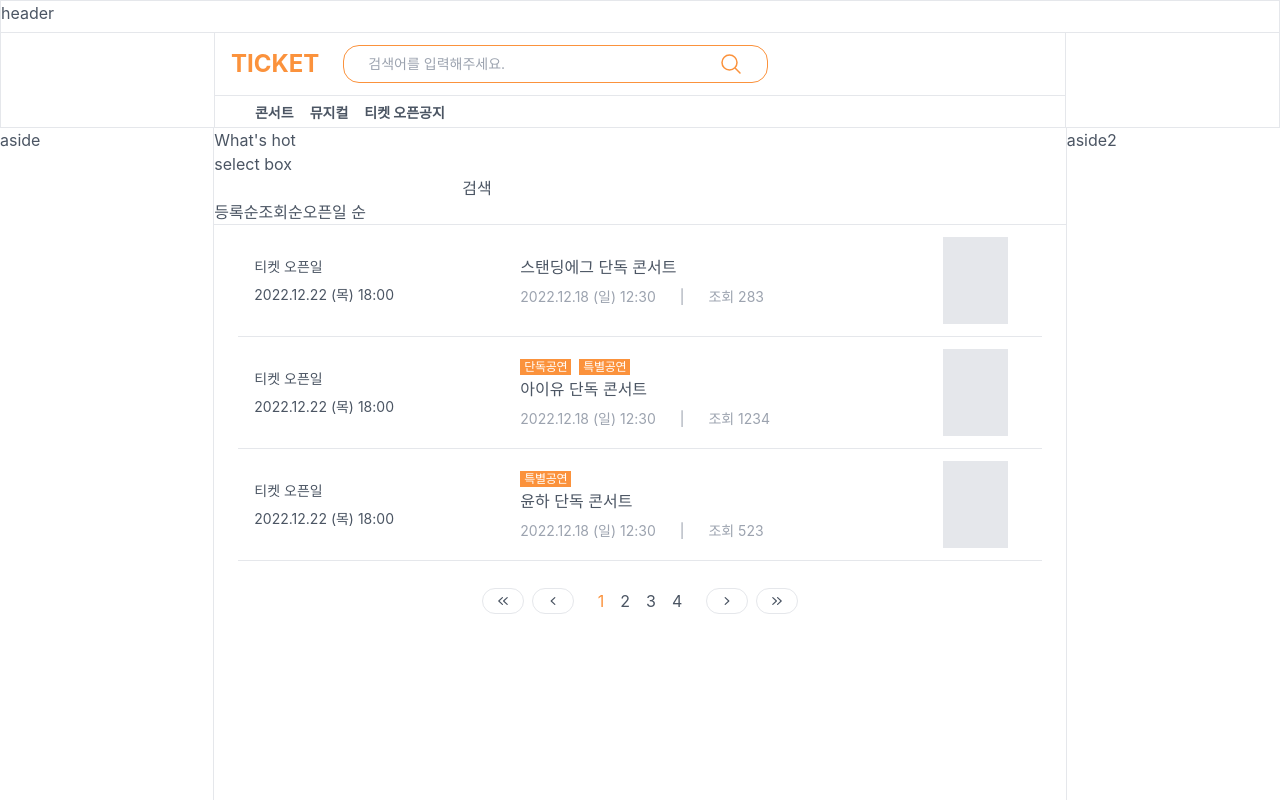
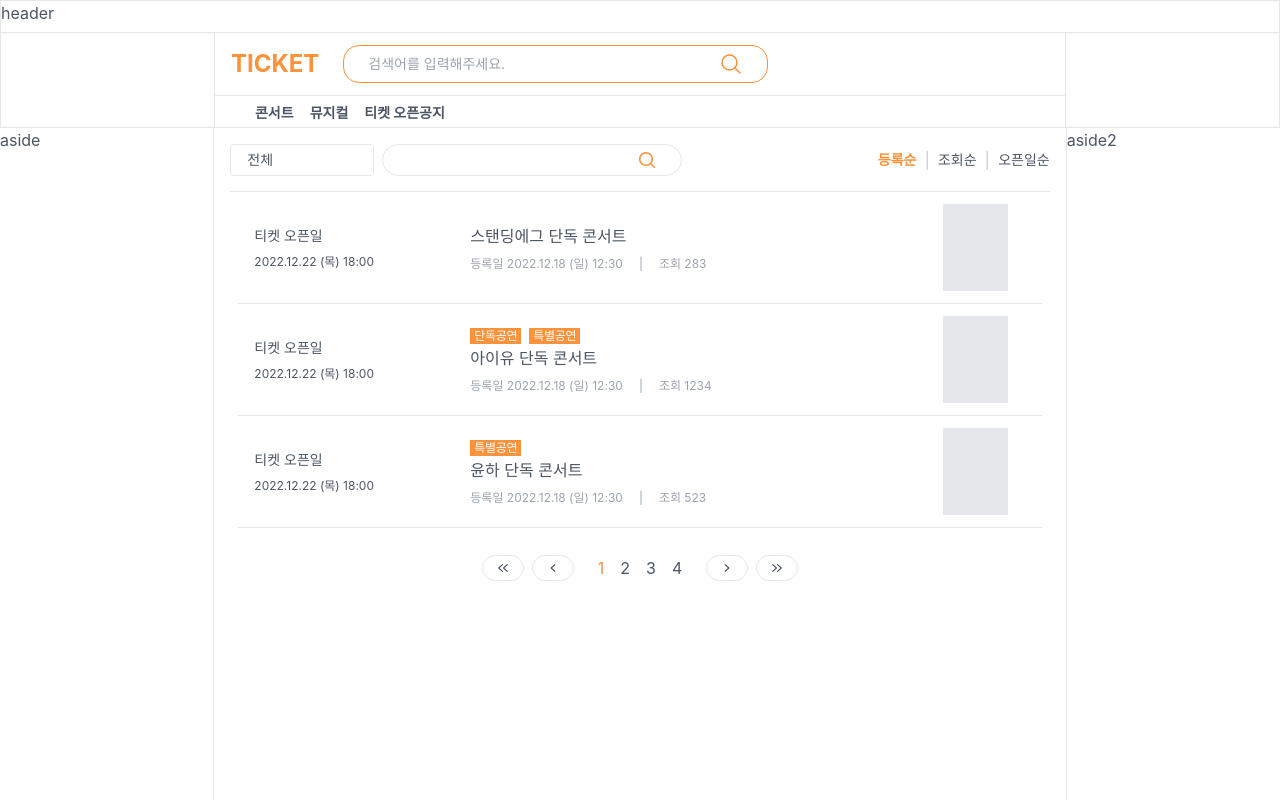
Before and after one commit to HEY-TICKET/hey_ticket, a Next.js app: page /open/page/1 in a window 1280 px wide. Built offline with nearby package versions, Linux system fonts and the light colour scheme.

Commit message:
Feat:  티켓 오픈공지 페이지
- Select 기능 및 디자인 구현
- 검색 창(SearchForm) 클래스네임 파라미터 변경
- 카테고리 옵션 선택 컴포넌트 생성
- OpenNoticeListItem.tsx, CategoryList.tsx 컴포넌트 분리

```diff
--- /dev/null
+++ b/src/components/CategoryList.tsx
@@ -0,0 +1,44 @@
+import React from "react";
+
+export type OptionItemProps = {
+  value: string | number;
+  label: string;
+};
+
+interface CategoryListProps {
+  list: OptionItemProps[];
+  value: OptionItemProps;
+  onChange: (value: OptionItemProps) => void;
+}
+
+const CategoryList = ({ list, value, onChange }: CategoryListProps) => {
+  return (
+    <section className={"flex gap-2"}>
+      {list.map((item, index) => {
+        const isNotLast = index + 1 !== list.length;
+        const isCurrentValue = item.value === value.value;
+        return (
+          <>
+            <button
+              className={`text-[14px] ${
+                isCurrentValue
+                  ? "text-orange-400 font-bold"
+                  : "hover:text-orange-400"
+              }`}
+              onClick={() => onChange(item)}
+            >
+              {item.label}
+            </button>
+            {isNotLast ? (
+              <div className={"font-medium text-gray-300"}>|</div>
+            ) : (
+              <></>
+            )}
+          </>
+        );
+      })}
+    </section>
+  );
+};
+
+export default CategoryList;
--- a/src/components/Tag.tsx
+++ b/src/components/Flag.tsx
@@ -1,11 +1,11 @@
 import React from "react";
 
-export interface TagProps {
+export interface FlagProps {
   children: string;
   className?: string;
 }
 
-const Tag = ({ children, className = "" }: TagProps) => {
+const Flag = ({ children, className = "" }: FlagProps) => {
   return (
     <div
       className={`w-fit px-1 m-0 text-xs bg-orange-400 text-white tracking-tight my-0.5 ${className}`}
@@ -15,4 +15,4 @@ const Tag = ({ children, className = "" }: TagProps) => {
   );
 };
 
-export default Tag;
+export default Flag;
--- /dev/null
+++ b/src/components/OpenNoticeListItem.tsx
@@ -0,0 +1,65 @@
+import Flag from "./Flag";
+import React from "react";
+
+export interface TagProps {
+  title: string;
+  className?: string;
+}
+
+export interface OpenNoticeListItemProps {
+  openDate: string;
+  title: string;
+  registrationDate: string;
+  tags?: TagProps[];
+  hits: number;
+  posterUrl?: string;
+  id: number;
+}
+
+const OpenNoticeListItem = ({
+  openDate,
+  title,
+  registrationDate,
+  tags,
+  hits,
+  posterUrl,
+}: OpenNoticeListItemProps) => {
+  return (
+    <div
+      className={
+        "grid grid-cols-[200px_auto_100px] gap-4 border-b py-3 px-4 h-28 mx-6"
+      }
+    >
+      <section className={"flex flex-col gap-2 justify-center text-sm"}>
+        <span>티켓 오픈일</span>
+        <p className={"text-xs"}>{openDate}</p>
+      </section>
+      <section className={"flex flex-col justify-center gap-2"}>
+        <div>
+          <div className={"flex gap-2"}>
+            {tags?.map((tag, index) => (
+              <Flag key={index} className={tag.className}>
+                {tag.title}
+              </Flag>
+            ))}
+          </div>
+          <span>{title}</span>
+        </div>
+        <div className={"flex gap-4 text-gray-400 text-xs"}>
+          <p>등록일 {registrationDate}</p>
+          <div>|</div>
+          <p>조회 {hits}</p>
+        </div>
+      </section>
+      <section>
+        {posterUrl ? (
+          <img src={posterUrl} alt="poster" />
+        ) : (
+          <div className={"w-[65px] h-full bg-gray-200 m-auto"}></div>
+        )}
+      </section>
+    </div>
+  );
+};
+
+export default OpenNoticeListItem;
--- a/src/components/SearchForm.tsx
+++ b/src/components/SearchForm.tsx
@@ -3,19 +3,57 @@ import React, { useState } from "react";
 interface SearchFormProps {
   placeholder?: string;
   onSubmit: (value: string) => void;
-  className?: string;
+  className?: {
+    form?: string;
+    input?: string;
+  };
+  icon?: React.ReactNode;
+  iconSize?: "md" | "sm";
 }
+
+const MagnifyingGlass = (
+  <svg
+    xmlns="http://www.w3.org/2000/svg"
+    fill="none"
+    viewBox="0 0 24 24"
+    strokeWidth={1.5}
+    stroke="currentColor"
+    className="w-6 h-6"
+  >
+    <path
+      strokeLinecap="round"
+      strokeLinejoin="round"
+      d="M21 21l-5.197-5.197m0 0A7.5 7.5 0 105.196 5.196a7.5 7.5 0 0010.607 10.607z"
+    />
+  </svg>
+);
+
+const MiniMagnifyingGlass = (
+  <svg
+    xmlns="http://www.w3.org/2000/svg"
+    viewBox="0 0 20 20"
+    fill="currentColor"
+    className="w-5 h-5"
+  >
+    <path
+      fillRule="evenodd"
+      d="M9 3.5a5.5 5.5 0 100 11 5.5 5.5 0 000-11zM2 9a7 7 0 1112.452 4.391l3.328 3.329a.75.75 0 11-1.06 1.06l-3.329-3.328A7 7 0 012 9z"
+      clipRule="evenodd"
+    />
+  </svg>
+);
 
 const SearchForm = ({
   placeholder = "",
   className,
   onSubmit,
+  iconSize = "md",
 }: SearchFormProps) => {
   const [value, setValue] = useState<string>("");
 
   return (
     <form
-      className={`flex items-center rounded-2xl border w-1/2 min-w-[300px] mx-2 px-6 py-1.5 ${className}`}
+      className={`flex items-center rounded-2xl border w-1/2 min-w-[300px] mx-2 px-6 py-1.5 ${className?.form}`}
       onSubmit={(e) => {
         e.preventDefault();
         onSubmit(value);
@@ -23,27 +61,14 @@ const SearchForm = ({
     >
       <input
         type="text"
-        className={"flex-1 outline-0 mr-2 text-sm"}
+        className={`flex-1 outline-0 mr-2 text-sm ${className?.input}`}
         placeholder={placeholder}
         onChange={(e: React.ChangeEvent<HTMLInputElement>) =>
           setValue(e.target.value)
         }
       />
       <button className={"text-orange-400"}>
-        <svg
-          xmlns="http://www.w3.org/2000/svg"
-          fill="none"
-          viewBox="0 0 24 24"
-          strokeWidth={1.5}
-          stroke="currentColor"
-          className="w-6 h-6"
-        >
-          <path
-            strokeLinecap="round"
-            strokeLinejoin="round"
-            d="M21 21l-5.197-5.197m0 0A7.5 7.5 0 105.196 5.196a7.5 7.5 0 0010.607 10.607z"
-          />
-        </svg>
+        {iconSize === "md" ? MagnifyingGlass : MiniMagnifyingGlass}
       </button>
     </form>
   );
--- /dev/null
+++ b/src/components/Select.tsx
@@ -0,0 +1,92 @@
+import React, { useEffect, useRef, useState } from "react";
+
+export interface SelectOption {
+  value: string;
+  label: string;
+}
+
+interface SelectProps {
+  options: SelectOption[];
+  value: SelectOption | null;
+  onChange: (value: SelectOption) => void;
+  placeholder?: string;
+}
+
+const Select = ({
+  options,
+  value = null,
+  onChange,
+  placeholder = "Select...",
+}: SelectProps) => {
+  const ref = useRef<HTMLDivElement>(null);
+  const [showOption, setShowOption] = useState(false);
+
+  const handleItemChange = (value: SelectOption) => {
+    onChange(value);
+    setShowOption(false);
+  };
+
+  const handleOutsideClick = ({ target }: MouseEvent): void => {
+    if (ref.current) {
+      if (showOption && !ref.current.contains(target as Node)) {
+        setShowOption(false);
+      }
+    }
+  };
+
+  useEffect(() => {
+    if (showOption) document.addEventListener("mousedown", handleOutsideClick);
+    return () => {
+      document.removeEventListener("mousedown", handleOutsideClick);
+    };
+  });
+
+  return (
+    <div ref={ref} className={"relative text-sm"}>
+      <div
+        className={`w-full h-8 rounded cursor-pointer transition duration-100 ease-linear ${
+          showOption
+            ? "outline outline-2 outline-orange-200 border border-orange-400 "
+            : "border hover:border-gray-400"
+        }`}
+        onClick={() => setShowOption(!showOption)}
+        onBlur={() => setShowOption(false)}
+      >
+        <div className={"px-4 h-full flex items-center"}>
+          {value ? value.label : placeholder}
+        </div>
+      </div>
+      {showOption ? (
+        <ul
+          className={
+            "absolute z-10 border bg-white w-full mt-1 py-1 rounded shadow-md"
+          }
+        >
+          {options.map((option, index) => {
+            return (
+              <li
+                className={`w-full h-8 cursor-pointer`}
+                key={index}
+                onClick={() => handleItemChange(option)}
+              >
+                <div
+                  className={`px-4 h-full flex items-center mx-1 rounded ${
+                    option.value === value?.value
+                      ? "bg-orange-400 text-white"
+                      : "hover:bg-orange-100 hover:text-orange-400"
+                  }`}
+                >
+                  {option.label}
+                </div>
+              </li>
+            );
+          })}
+        </ul>
+      ) : (
+        <></>
+      )}
+    </div>
+  );
+};
+
+export default Select;
--- a/src/components/layout/index.tsx
+++ b/src/components/layout/index.tsx
@@ -28,7 +28,7 @@ const Header = () => {
   const NavList: NavListTypes[] = [
     { title: "콘서트", href: "/concert" },
     { title: "뮤지컬", href: "/musical" },
-    { title: "티켓 오픈공지", href: "/open/page" },
+    { title: "티켓 오픈공지", href: "/open/page/1" },
   ];
 
   const router = useRouter();
@@ -50,7 +50,7 @@ const Header = () => {
           <SearchForm
             onSubmit={(value) => console.log(value)}
             placeholder={"검색어를 입력해주세요."}
-            className={"border-orange-400"}
+            className={{ form: "border-orange-400" }}
           />
         </section>
         <nav className={"h-8 border-t px-8"}>
--- a/src/pages/open/page/[page_index].tsx
+++ b/src/pages/open/page/[page_index].tsx
@@ -1,26 +1,52 @@
 import React, { useCallback, useEffect, useState } from "react";
 import { GetStaticPropsContext, InferGetStaticPropsType } from "next";
 import Pagination from "../../../components/Pagination";
-import Tag from "../../../components/Tag";
 import { useRouter } from "next/router";
+import Select, { SelectOption } from "../../../components/Select";
+import SearchForm from "../../../components/SearchForm";
+import OpenNoticeListItem, {
+  OpenNoticeListItemProps,
+} from "../../../components/OpenNoticeListItem";
+import CategoryList, {
+  OptionItemProps,
+} from "../../../components/CategoryList";
 
 interface NoticeProps {}
+
+const options = [
+  { value: "all", label: "전체" },
+  { value: "concert", label: "콘서트" },
+  { value: "musical", label: "뮤지컬" },
+];
+const categoryList = [
+  { value: 1, label: "등록순" },
+  { value: 2, label: "조회순" },
+  { value: 3, label: "오픈일순" },
+];
 
 const OpenNotice = ({
   OpenNoticeList,
 }: InferGetStaticPropsType<typeof getStaticProps>) => {
   const router = useRouter();
+  const [activePage, setActivePage] = useState(1);
+  const [selectedOption, setSelectedOption] = useState<SelectOption>(
+    options[0]
+  );
+  const [selectedCategoryOption, setSelectedCategoryOption] =
+    useState<OptionItemProps>(categoryList[0]);
 
-  const [activePage, setActivePage] = useState(1);
+  const handleSelectChange = (value: any) => {
+    if (value) {
+      setSelectedOption(value);
+    }
+  };
 
-  const handlePaginationChange = useCallback((page: number) => {
+  const handlePaginationChange = useCallback(async (page: number) => {
     setActivePage(page);
-    console.log(
-      router.push({
-        pathname: router.pathname,
-        query: { page_index: page },
-      })
-    );
+    await router.push({
+      pathname: router.pathname,
+      query: { page_index: page },
+    });
   }, []);
 
   useEffect(() => {
@@ -37,19 +63,30 @@ const OpenNotice = ({
 
   return (
     <div className={""}>
-      <section>What's hot</section>
       <section>
-        <div className={"border-b"}>
-          <section>
-            <div>select box</div>
-            <input type="text" />
-            <button>검색</button>
+        <div className={"border-b flex items-center justify-between h-16 mx-4"}>
+          <section className={"flex items-center h-8 text-sm"}>
+            <div className={"w-36"}>
+              <Select
+                options={options}
+                value={selectedOption}
+                onChange={handleSelectChange}
+              />
+            </div>
+            <SearchForm
+              className={{
+                form: `h-8 rounded px-4 min-w-[150px] w-[225px]`,
+                input: "w-[100px]",
+              }}
+              onSubmit={(value) => console.log(value)}
+              iconSize={"sm"}
+            />
           </section>
-          <section>
-            <button>등록순</button>
-            <button>조회순</button>
-            <button>오픈일 순</button>
-          </section>
+          <CategoryList
+            list={categoryList}
+            value={selectedCategoryOption}
+            onChange={(item) => setSelectedCategoryOption(item)}
+          />
         </div>
         <ul>
           <li>
@@ -71,18 +108,13 @@ const OpenNotice = ({
 export const getStaticPaths = async () => {
   // todo : 이곳에서 현재 page_index 에 관한 정보를 불러와서 getStaticProps 에 전달한다.
   return {
-    paths: [
-      { params: { page_index: "1" } },
-      { params: { page_index: "2" } },
-      { params: { page_index: "3" } },
-      { params: { page_index: "4" } },
-    ],
+    paths: [{ params: { page_index: "1" } }],
     fallback: true,
   };
 };
 
 export const getStaticProps = async ({ params }: GetStaticPropsContext) => {
-  console.log(params);
+  // console.log(params);
   const exampleList: OpenNoticeListItemProps[] = [
     {
       openDate: "2022.12.22 (목) 18:00",
@@ -141,64 +173,3 @@ export const getStaticProps = async ({ params }: GetStaticPropsContext) => {
 };
 
 export default OpenNotice;
-
-export interface TagProps {
-  title: string;
-  className?: string;
-}
-
-interface OpenNoticeListItemProps {
-  openDate: string;
-  title: string;
-  registrationDate: string;
-  tags?: TagProps[];
-  hits: number;
-  posterUrl?: string;
-  id: number;
-}
-
-const OpenNoticeListItem = ({
-  openDate,
-  title,
-  registrationDate,
-  tags,
-  hits,
-  posterUrl,
-}: OpenNoticeListItemProps) => {
-  return (
-    <div
-      className={
-        "grid grid-cols-[250px_auto_100px] gap-4 border-b py-3 px-4 h-28 mx-6"
-      }
-    >
-      <section className={"flex flex-col gap-2 justify-center text-sm"}>
-        <span>티켓 오픈일</span>
-        <p>{openDate}</p>
-      </section>
-      <section className={"flex flex-col justify-center gap-2"}>
-        <div>
-          <div className={"flex gap-2"}>
-            {tags?.map((tag, index) => (
-              <Tag key={index} className={tag.className}>
-                {tag.title}
-              </Tag>
-            ))}
-          </div>
-          <span>{title}</span>
-        </div>
-        <div className={"flex gap-6 text-gray-400 text-sm"}>
-          <p>{registrationDate}</p>
-          <div>|</div>
-          <p>조회 {hits}</p>
-        </div>
-      </section>
-      <section>
-        {posterUrl ? (
-          <img src={posterUrl} alt="poster" />
-        ) : (
-          <div className={"w-[65px] h-full bg-gray-200 m-auto"}></div>
-        )}
-      </section>
-    </div>
-  );
-};
```
Also changed, not shown: 1 other file (tests, documents, lock files or other folders).
